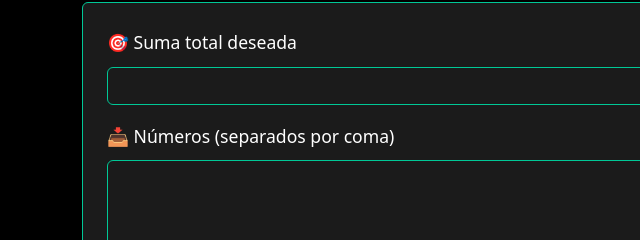
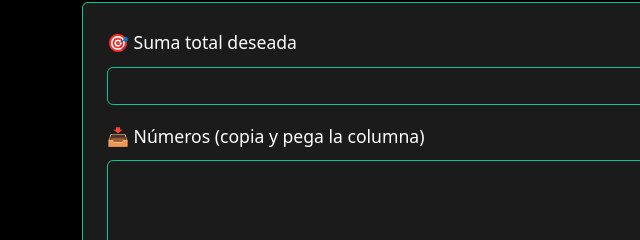
Before and after one commit to Sxmmy123/GioCalculator, a plain HTML site: page index.html in a window 1280 px wide. Shown: the part 118-358 px from the top of the page, 0-640 px from the left. Drawn offline with nearby package versions, Linux system fonts and the light colour scheme.

Commit message:
Update index.html

```diff
--- a/index.html
+++ b/index.html
@@ -79,7 +79,7 @@
         <input type="number" step="0.01" class="form-control" id="objetivo" required>
       </div>
       <div class="mb-3">
-        <label for="numeros" class="form-label">📥 Números (separados por coma)</label>
+        <label for="numeros" class="form-label">📥 Números (copia y pega la columna)</label>
         <textarea class="form-control" id="numeros" rows="3" required></textarea>
       </div>
       <div class="mb-3">
```
